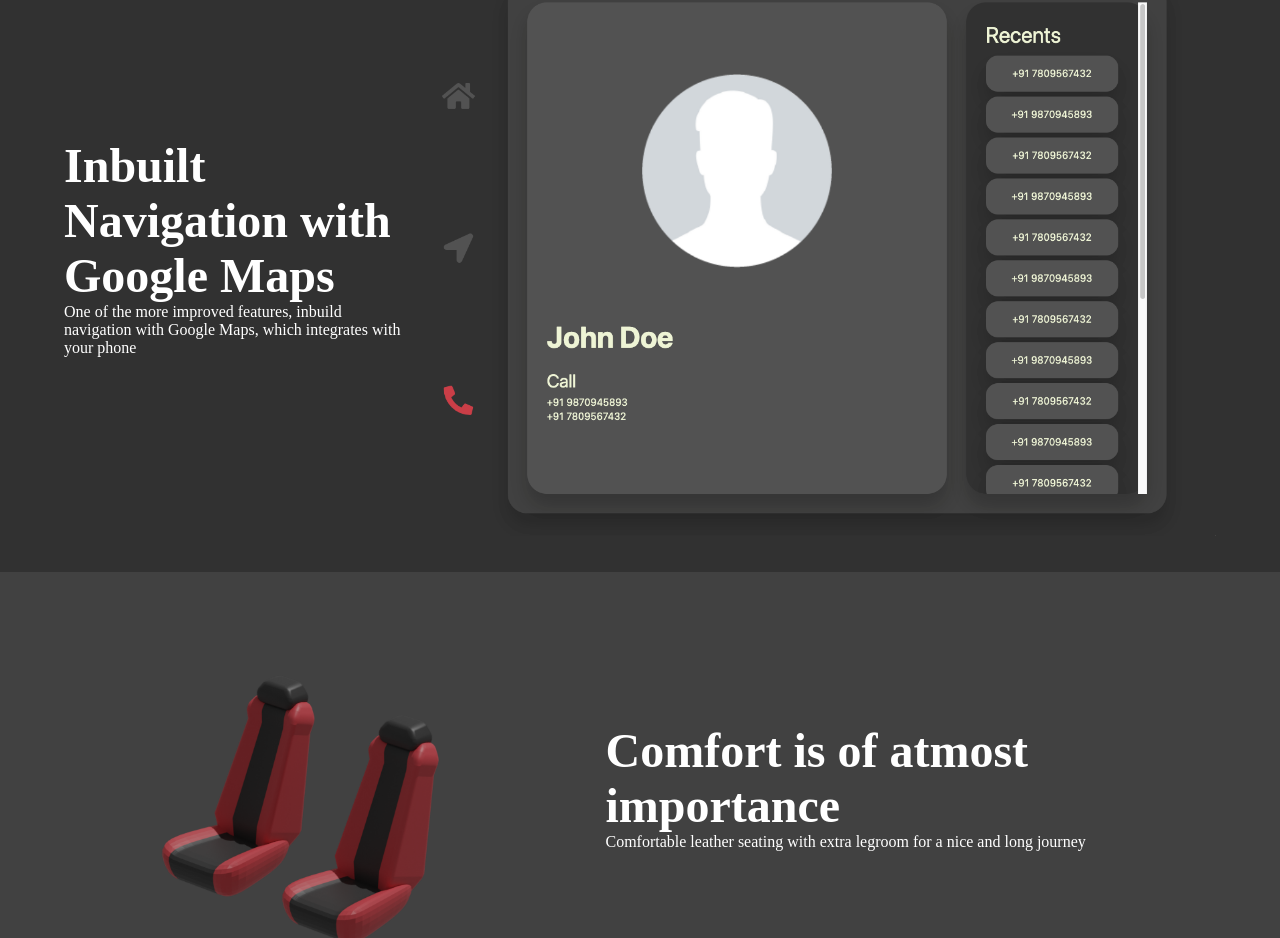
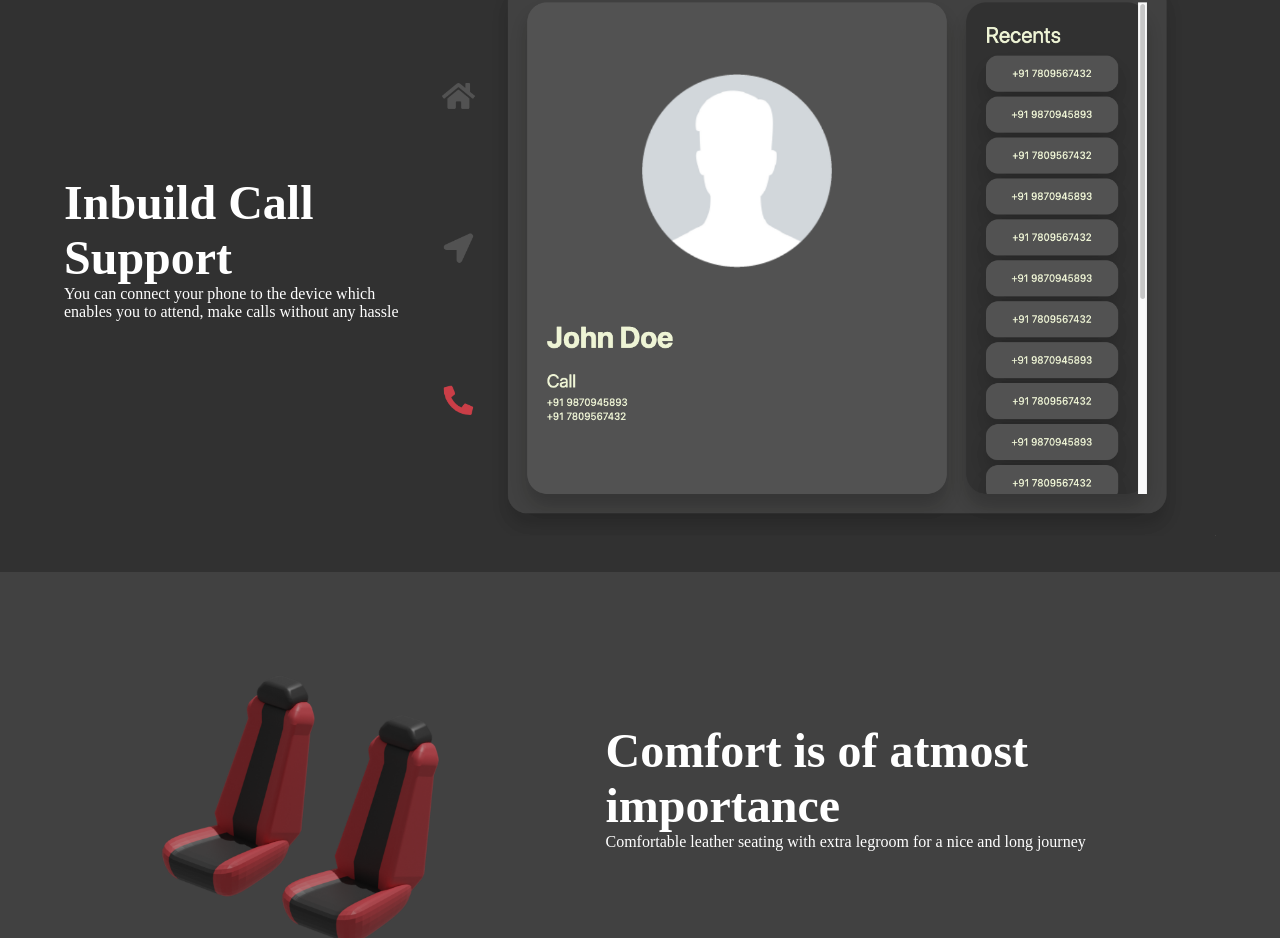
Before and after one commit to kavinvalli/sakaram, a plain HTML site: page index.html in a window 1280 px wide. Shown: the part 2769-3707 px from the top of the page. Drawn offline with Linux system fonts and the light colour scheme; a web font is replaced by a local one.

Commit message:
change content fix

```diff
--- a/index.html
+++ b/index.html
@@ -73,10 +73,10 @@
     </div>
     <div id="dashboard" class="dashboard">
       <div class="text">
-        <h2>Inbuilt Navigation with Google Maps</h2>
+        <h2>Inbuild Call Support</h2>
         <p>
-          One of the more improved features, inbuild navigation with Google
-          Maps, which integrates with your phone
+          You can connect your phone to the device which enables you to attend,
+          make calls without any hassle
         </p>
       </div>
       <img src="./images/call.png" alt="" />
```
